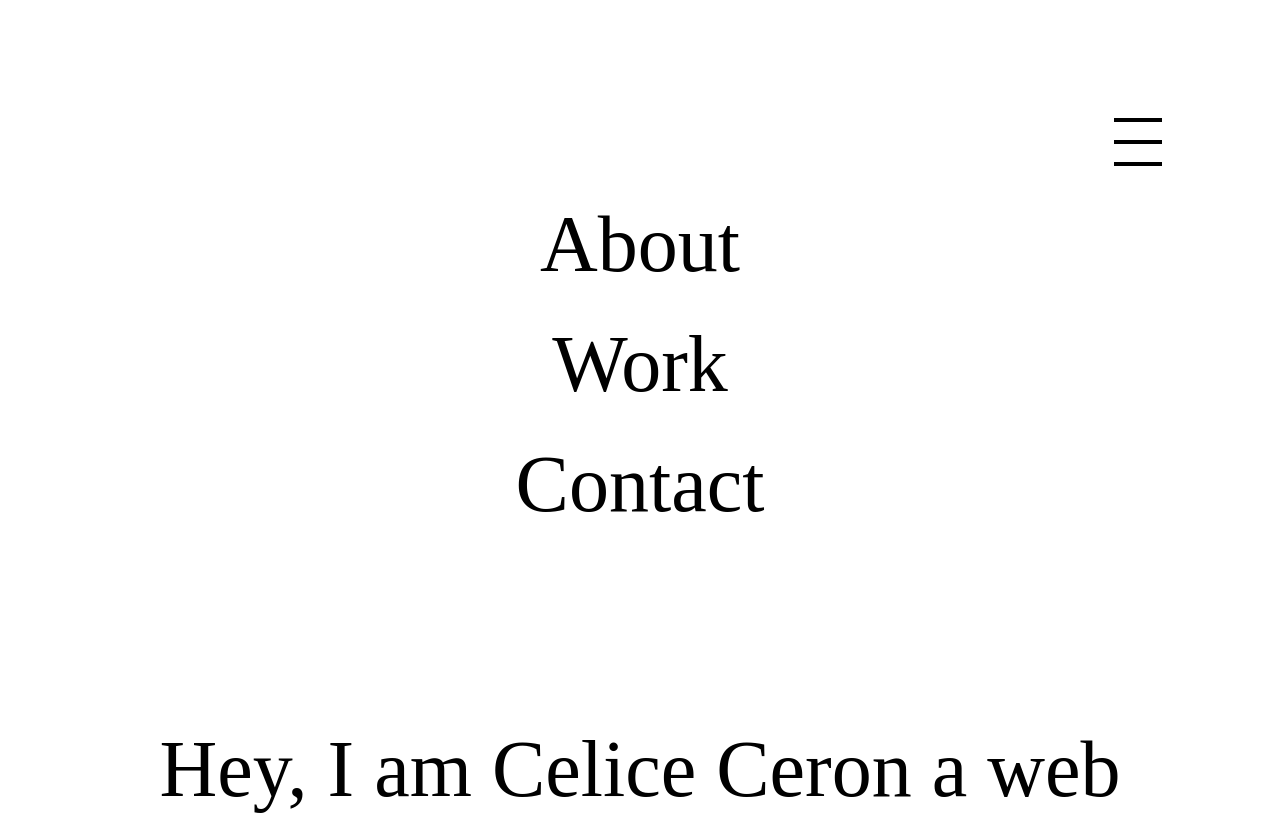
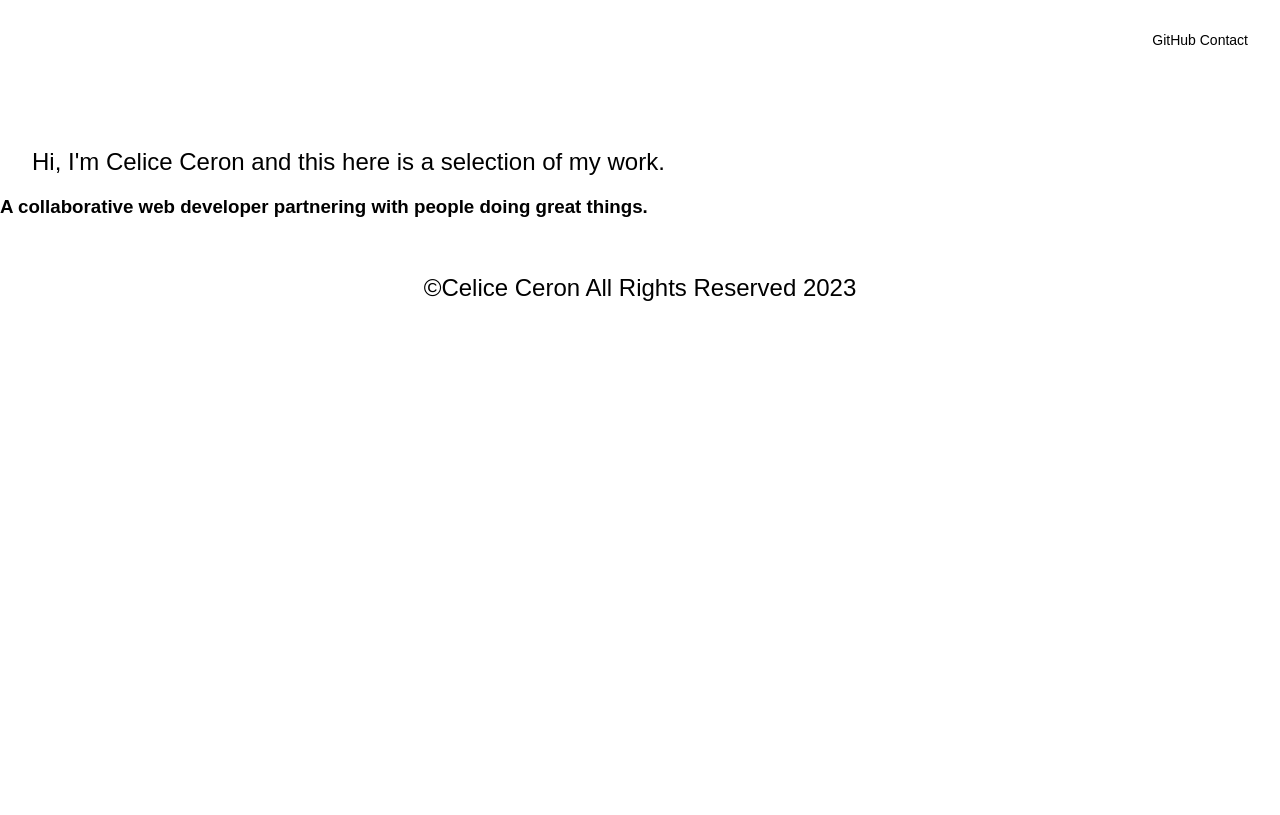
Before and after one commit to celiceceron/personalPortfolio, a plain HTML site: page index.html in a window 1280 px wide. Shown: the top 815 px of the page. Drawn offline with nearby package versions, Linux system fonts and the light colour scheme.

Commit message:
html e css

```diff
--- a/index.html
+++ b/index.html
@@ -7,36 +7,41 @@
     <title>Portfolio Celice</title>
     <link rel="stylesheet"
         href="https://fonts.googleapis.com/css2?family=Material+Symbols+Outlined:opsz,wght,FILL,GRAD@20..48,100..700,0..1,-50..200" />
-    <link rel="stylesheet"
-        href="https://fonts.googleapis.com/css2?family=Material+Symbols+Outlined:opsz,wght,FILL,GRAD@20..48,100..700,0..1,-50..200" />
     <link rel="stylesheet" href="./styles.css">
 </head>
 
 <body>
-    <!-- START MENU -->
+    <!-- START CONTACTS -->
     <header>
-        <div class="menu-hamb">
-            <i id="burguer" class="material-symbols-outlined" onclick="clickMenu()">density_medium</i>
-            <menu id="itens" class="style-itens">
-                <ul>
-                    <li><a href="#welcome-section">About</a></li>
-                    <li><a href="#projects-section">Work</a></li>
-                    <li><a href="#work">Contact</a></li>
-                </ul>
-            </menu>
-        </div>
+        <section class="section contacts">
+            <div class="networks">
+                <div class="btn-networks">
+                    <class id="itens">
+                        <a id="github-link" href="https://github.com/celiceceron"><i class="btn-github"></i>
+                            GitHub</a>
+                        <a id="linkedin-link" href="https://www.linkedin.com/in/celice-ceron/"><i
+                                class="btn-linkedin"></i>
+                            Contact</a>
+                    </class>
+                </div>
+            </div>
+        </section>
     </header>
-    <!-- THE END MENU -->
+    <!-- THE END CONTACTS -->
+
+
+
 
     <!-- START WELCOME SECTION -->
     <section id="welcome-section" class="welcome-section">
-        <h1>Hey, I am Celice Ceron a web developer.</h1>
+        <h1>Hi, I'm Celice Ceron and this here is a selection of my work.</h1>
     </section>
     <!-- END WELCOME SECTION -->
 
 
+
     <!-- START PROJECTS SECTION -->
-    <section id="projects-section" class="hero-section">
+    <!--   <section id="projects-section" class="hero-section">
         <div class="card-grid">
             <a class="card" href="https://codepen.io/celiceceron/full/MWBvaYK">
                 <div class="card__background"
@@ -103,34 +108,15 @@
             <a href="https://codepen.io/celiceceron"> <span> Show all > </span> <i class="btn-right"></i></a>
             </i></a>
         </div>
-    </section>
+    </section>  -->
 
     <!-- END PROJECTS SECTION -->
-
-    <!-- START CONTACT SECTION -->
-    <section id="work">
-        <div class="work-together">
-            <h2>Let's work together.</h2>
-        </div>
-    </section>
-
-    <!-- END CONTACT SECTION -->
     <!-- START FOOTER SECTION -->
-
     <footer>
-        <section class="contact">
-            <div class="contact-section">
-                <a id="github-link" href="https://github.com/celiceceron"><i class="btn-github"></i>
-                    GitHub</a>
-
-                <a id="linkedin-link" href="https://www.linkedin.com/in/celice-ceron/"><i class="btn-linkedin"></i>
-                    Contact
-                </a>
-            </div>
-        </section>
-        <p>
+        <h3>
             A collaborative web developer partnering with people doing great things.
-        </p>
+        </h3>
+        <p>©Celice Ceron All Rights Reserved 2023</p>
     </footer>
 
     <!-- END FOOTER SECTION -->
--- a/styles.css
+++ b/styles.css
@@ -3,55 +3,37 @@ body {
   background-color: white;
   min-height: 100vh;
   margin: 0;
+  font-family: 'IBM Plex Sans', sans-serif;
 }
 
-
-/* start of the menu */
-header {
-  margin: 100px;
+h1 {
+  font-weight: 400;
+  font-size: 24px;
+  text-align: left;
+  padding-top: 5rem;
+  margin-left: 2rem;
 }
 
-
-i#burguer {
-  color: black;
-  display: block;
+.networks{
+  font-weight: 400;
+  font-size: 14px;
   text-align: right;
-  padding: 10px;
-  cursor: pointer;
+  margin-right: 2rem;
+  margin-top: 2rem;
 }
 
-i#burguer:hover {
-  color: black;
+.btn-networks{
+  transform: translateX(0);
+  transition: transform 0.3s ease-out;
 }
 
-.material-symbols-outlined {
-  font-weight: 400;
-  font-size: 4rem;
-}
-
-.style-itens {
-  font-weight: 500;
-  font-size: 5rem;
-  line-height: 120px;
-  width: 100%;
-  text-align: center;
-}
-
-/* End of hamburger */
-
-
-h1 {
-  font-weight: 500;
-  font-size: 5rem;
-  text-align: center;
-  padding-top: 5rem;
-  padding-bottom: 20rem;
+.btn-networks:hover {
+  transform: translateY(8px);
 }
 
 ul {
   list-style: none;
 }
-
 
 a {
   text-decoration: none;
@@ -59,7 +41,7 @@ a {
 }
 
 /* Projects section */
-
+/*
 :root{
   --spacing-l: 24px;
 }
@@ -155,8 +137,9 @@ a {
   line-height: 1.4;
 }
 
-
+*/
 /* Show-all section */
+/*
 .btn-show-all {
   padding-top: 5rem;
   font-size: 1.5rem;
@@ -173,7 +156,7 @@ a {
   transform: translateY(8px);
 }
 
-
+*/
 /* Contact section */
 h2 {
   font-weight: 500;
@@ -196,11 +179,6 @@ h2 {
   transform: translateY(8px);
 }
 
-.work-together {
-  font-size: 5rem;
-  font-weight: 500;
-  text-align: center;
-}
 
 
 /* Footer */
```
